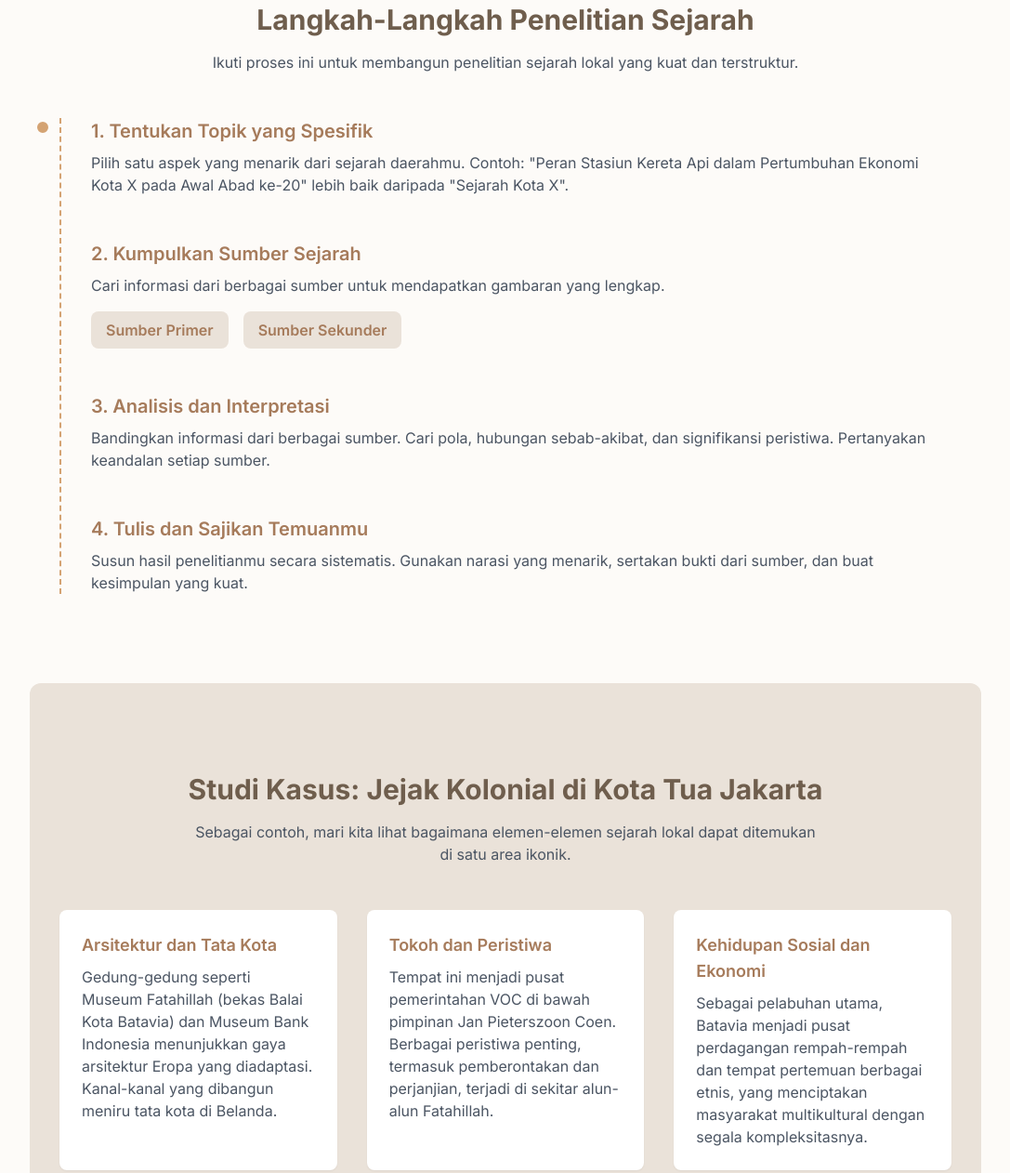
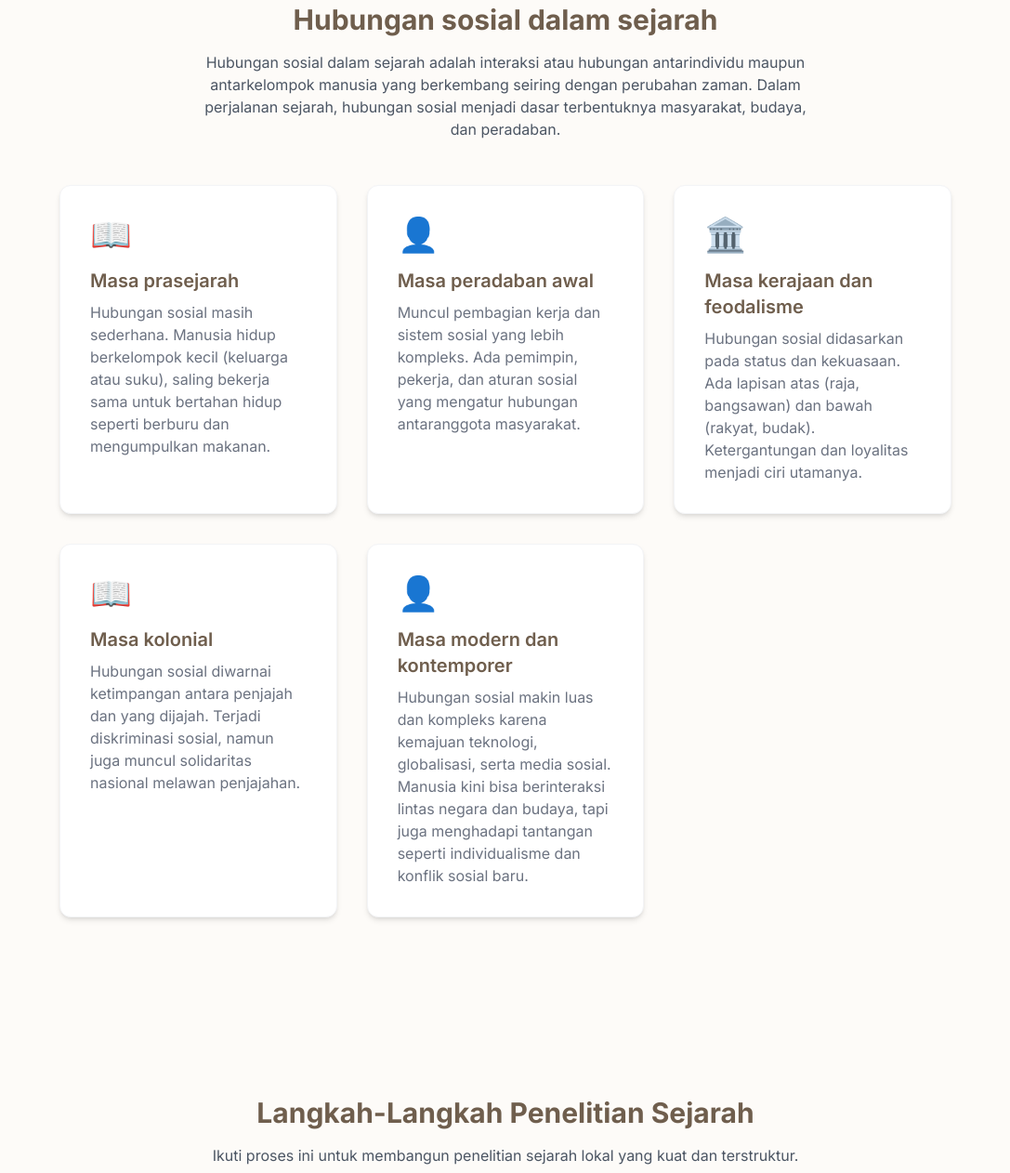
Before and after one commit to shridow/Tugas-IPS-Kelas-1D, a plain HTML site: page index.html in a window 1280 px wide. Shown: the part 2455-3717 px from the top of the page at 93% size, without its empty margins (96-1183 px from the left). Drawn offline with nearby package versions, Linux system fonts and the light colour scheme.

Commit message:
Update index.html

```diff
--- a/index.html
+++ b/index.html
@@ -122,6 +122,40 @@
                     <div class="text-4xl text-[#D4A373] mb-4">🏛️</div>
                     <h3 class="text-xl font-semibold mb-2 text-[#6F5E4D]">Peninggalan Kolonial</h3>
                     <p class="text-gray-500">Jejak fisik dan non-fisik dari masa penjajahan, seperti bangunan, infrastruktur, sistem hukum, atau budaya yang terakulturasi.</p>
+                </div>
+            </div>
+        </section>
+
+        <section id="definisi" class="py-16 md:py-24">
+            <div class="text-center">
+                <h2 class="text-3xl font-bold text-[#6F5E4D]">Hubungan sosial dalam sejarah</h2>
+                <p class="mt-4 max-w-2xl mx-auto text-gray-600">Hubungan sosial dalam sejarah adalah interaksi atau hubungan antarindividu maupun antarkelompok manusia yang berkembang seiring dengan perubahan zaman. Dalam perjalanan sejarah, hubungan sosial menjadi dasar terbentuknya masyarakat, budaya, dan peradaban.</p>
+            </div>
+            <div class="mt-12 grid grid-cols-1 md:grid-cols-3 gap-8">
+                <div class="bg-white p-8 rounded-xl shadow-md hover:shadow-xl transition-shadow duration-300 border border-gray-100">
+                    <div class="text-4xl text-[#D4A373] mb-4">📖</div>
+                    <h3 class="text-xl font-semibold mb-2 text-[#6F5E4D]">Masa prasejarah</h3>
+                    <p class="text-gray-500">Hubungan sosial masih sederhana. Manusia hidup berkelompok kecil (keluarga atau suku), saling bekerja sama untuk bertahan hidup seperti berburu dan mengumpulkan makanan.</p>
+                </div>
+                <div class="bg-white p-8 rounded-xl shadow-md hover:shadow-xl transition-shadow duration-300 border border-gray-100">
+                    <div class="text-4xl text-[#D4A373] mb-4">👤</div>
+                    <h3 class="text-xl font-semibold mb-2 text-[#6F5E4D]">Masa peradaban awal</h3>
+                    <p class="text-gray-500">Muncul pembagian kerja dan sistem sosial yang lebih kompleks. Ada pemimpin, pekerja, dan aturan sosial yang mengatur hubungan antaranggota masyarakat.</p>
+                </div>
+                <div class="bg-white p-8 rounded-xl shadow-md hover:shadow-xl transition-shadow duration-300 border border-gray-100">
+                    <div class="text-4xl text-[#D4A373] mb-4">🏛️</div>
+                    <h3 class="text-xl font-semibold mb-2 text-[#6F5E4D]">Masa kerajaan dan feodalisme</h3>
+                    <p class="text-gray-500"> Hubungan sosial didasarkan pada status dan kekuasaan. Ada lapisan atas (raja, bangsawan) dan bawah (rakyat, budak). Ketergantungan dan loyalitas menjadi ciri utamanya.</p>
+                </div>
+                <div class="bg-white p-8 rounded-xl shadow-md hover:shadow-xl transition-shadow duration-300 border border-gray-100">
+                    <div class="text-4xl text-[#D4A373] mb-4">📖</div>
+                    <h3 class="text-xl font-semibold mb-2 text-[#6F5E4D]">Masa kolonial</h3>
+                    <p class="text-gray-500">Hubungan sosial diwarnai ketimpangan antara penjajah dan yang dijajah. Terjadi diskriminasi sosial, namun juga muncul solidaritas nasional melawan penjajahan.</p>
+                </div>
+                <div class="bg-white p-8 rounded-xl shadow-md hover:shadow-xl transition-shadow duration-300 border border-gray-100">
+                    <div class="text-4xl text-[#D4A373] mb-4">👤</div>
+                    <h3 class="text-xl font-semibold mb-2 text-[#6F5E4D]">Masa modern dan kontemporer</h3>
+                    <p class="text-gray-500">Hubungan sosial makin luas dan kompleks karena kemajuan teknologi, globalisasi, serta media sosial. Manusia kini bisa berinteraksi lintas negara dan budaya, tapi juga menghadapi tantangan seperti individualisme dan konflik sosial baru.</p>
                 </div>
             </div>
         </section>
```
